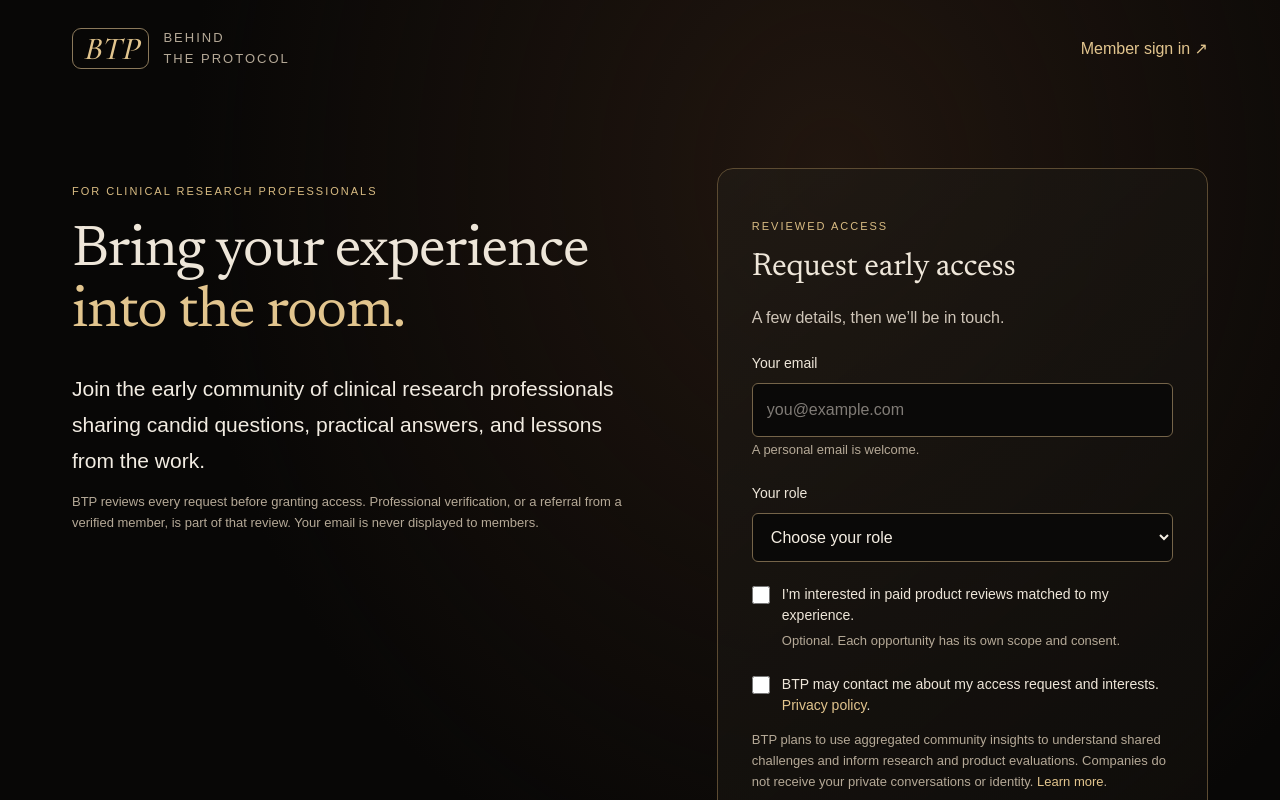
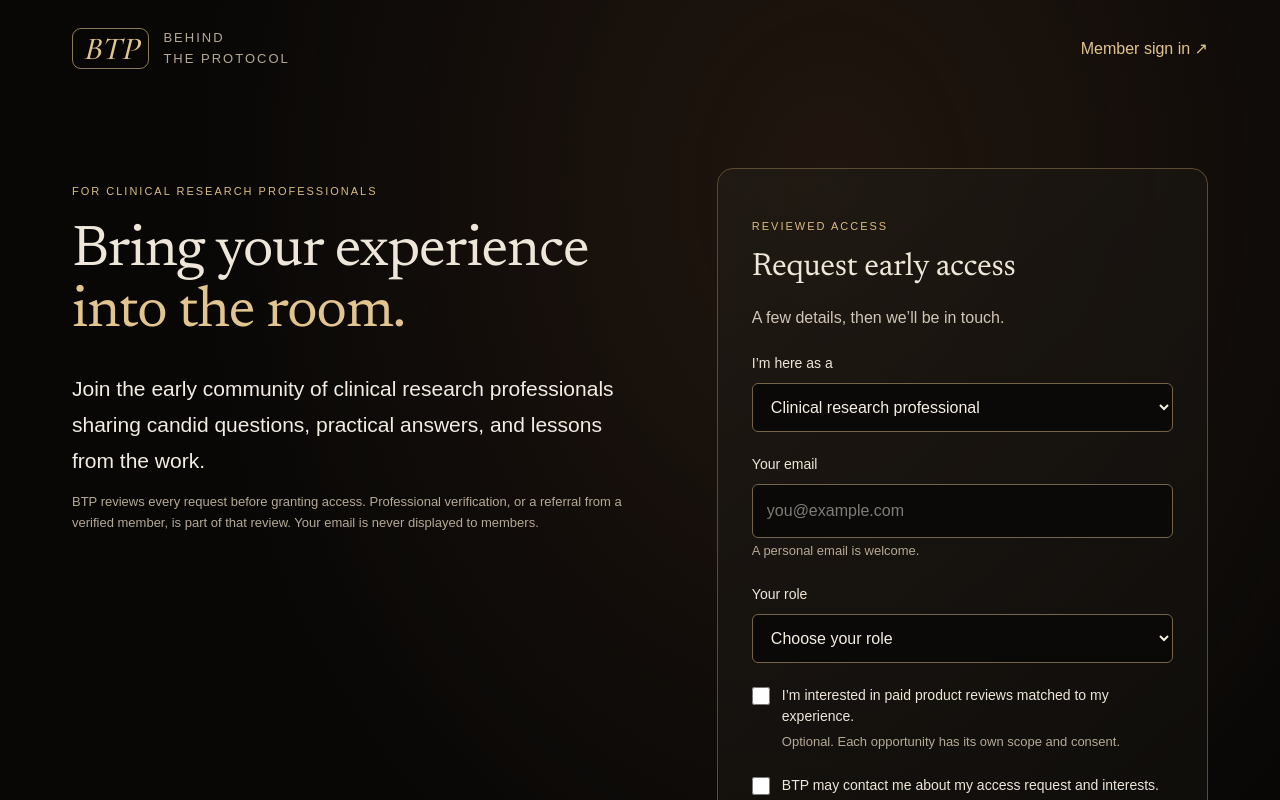
Before and after one commit to fortunainc/BTP, a Next.js app: page /join in a window 1280 px wide. Shown: the top 800 px of the page. Built offline with nearby package versions, Linux system fonts and the light colour scheme; no server answers.

Commit message:
Add founder product-review waiting list alongside professional access (#50)

```diff
--- a/app/admin/waitlist/page.tsx
+++ b/app/admin/waitlist/page.tsx
@@ -1,5 +1,6 @@
  'use client';
 import Link from 'next/link';
+import { FOUNDER_WAITLIST_ROLE } from '@/lib/waitlist-options';
 import { useEffect, useState, useCallback } from 'react';
 import { useAuth } from '@/components/AuthContext';
 type Entry = { id:string; email:string; role:string|null; paidReviewInterest:boolean; source:string; referrer:string|null; eligible:boolean; status:string; createdAt:string; professionalVerifiedAt:string|null };
@@ -19,14 +20,14 @@ export default function WaitlistAdmin() {
   if(loading)return <main className="p-8">Loading…</main>;
   if(!isAdmin)return <main className="p-8">Founder access required. <Link href="/sign-in">Sign in</Link></main>;
   const all=data?.entries||[];
-  const rows=all.filter(r=>(filter!=='paid'||r.paidReviewInterest)&&(filter!=='waiting'||r.status==='requested')&&`${r.email} ${r.role||''} ${r.referrer||''}`.toLowerCase().includes(search.toLowerCase()));
+  const rows=all.filter(r=>(filter!=='paid'||r.paidReviewInterest)&&(filter!=='waiting'||(r.status==='requested'&&r.role!==FOUNDER_WAITLIST_ROLE))&&(filter!=='founder'||r.role===FOUNDER_WAITLIST_ROLE)&&`${r.email} ${r.role||''} ${r.referrer||''}`.toLowerCase().includes(search.toLowerCase()));
   const cell='px-4 py-3 text-left align-top';
   return <main className="min-h-screen bg-[#080706] px-5 py-10 text-[#eee6d9]"><div className="mx-auto max-w-6xl"><Link href="/admin/founder" className="text-[#e2c58e]">← Founder view</Link><h1 className="mt-6 text-4xl">The BTP waitlist.</h1><p className="mt-3 text-slate-400">Community first. Paid reviews are an optional interest, not research consent. Invitations do not bypass the existing account approval step.</p>
-    <div className="my-8 grid grid-cols-2 gap-4 md:grid-cols-4">{[['On the list',all.length],['Paid review interest',all.filter(r=>r.paidReviewInterest).length],['Waiting for invitation',all.filter(r=>r.status==='requested').length],['Created an account',all.filter(r=>r.status==='joined').length]].map(([label,n])=><div key={label} className="rounded-xl border border-[#5c4b32] p-5"><p className="text-3xl text-[#e2c58e]">{n}</p><p>{label}</p></div>)}</div>
+    <div className="my-8 grid grid-cols-2 gap-4 md:grid-cols-4">{[['On the list',all.length],['Paid review interest',all.filter(r=>r.paidReviewInterest).length],['Waiting for invitation',all.filter(r=>r.status==='requested'&&r.role!==FOUNDER_WAITLIST_ROLE).length],['Created an account',all.filter(r=>r.status==='joined').length]].map(([label,n])=><div key={label} className="rounded-xl border border-[#5c4b32] p-5"><p className="text-3xl text-[#e2c58e]">{n}</p><p>{label}</p></div>)}</div>
     {error&&<p role="alert" className="my-4 text-red-300">{error}</p>}
-    <div className="mb-5 flex flex-wrap gap-3"><input aria-label="Search waitlist" placeholder="Search email, role or referrer" value={search} onChange={e=>setSearch(e.target.value)} className="rounded border border-[#5c4b32] bg-black p-3"/><select aria-label="Filter waitlist" value={filter} onChange={e=>setFilter(e.target.value)} className="rounded border border-[#5c4b32] bg-black p-3"><option value="all">Everyone</option><option value="paid">Paid reviews</option><option value="waiting">Waiting</option></select><a href="/api/admin/waitlist?format=csv" className="rounded border border-[#5c4b32] p-3 text-[#e2c58e]">Download all as CSV</a><Link href="/invite" className="rounded border border-[#5c4b32] p-3 text-[#e2c58e]">My referral link</Link></div>
+    <div className="mb-5 flex flex-wrap gap-3"><input aria-label="Search waitlist" placeholder="Search email, role or referrer" value={search} onChange={e=>setSearch(e.target.value)} className="rounded border border-[#5c4b32] bg-black p-3"/><select aria-label="Filter waitlist" value={filter} onChange={e=>setFilter(e.target.value)} className="rounded border border-[#5c4b32] bg-black p-3"><option value="all">Everyone</option><option value="founder">Founders / product teams</option><option value="paid">Paid reviews</option><option value="waiting">Waiting</option></select><a href="/api/admin/waitlist?format=csv" className="rounded border border-[#5c4b32] p-3 text-[#e2c58e]">Download all as CSV</a><Link href="/invite" className="rounded border border-[#5c4b32] p-3 text-[#e2c58e]">My referral link</Link></div>
     {!data&&!error&&<p>Loading requests…</p>}
-    <div className="overflow-x-auto"><table className="w-full text-sm"><thead><tr>{['Professional','Interest','Source','Access route','Status','Action'].map(h=><th key={h} className={cell}>{h}</th>)}</tr></thead><tbody>{rows.map(r=><tr key={r.id} className="border-t border-[#3a3023]"><td className={cell}>{r.email}<small className="block text-slate-400">{r.role||'Role not supplied'} · {new Date(r.createdAt).toLocaleDateString()}</small></td><td className={cell}>{r.paidReviewInterest?'Community and paid reviews':'Community'}</td><td className={cell}>{r.referrer?`Referred by ${r.referrer}`:r.source}</td><td className={cell}>{r.professionalVerifiedAt?'Profession verified':r.eligible?'Verified member referral':'Verification needed'}</td><td className={`${cell} capitalize`}>{r.status==='joined'?'Account created':r.status}</td><td className={cell}>{r.status==='requested'&&<button disabled={busy===r.id} onClick={()=>void act(r,r.eligible?'invite':'verify')} className="rounded border border-[#8b795b] px-3 py-2 text-[#e2c58e] disabled:opacity-50">{busy===r.id?'Saving…':r.eligible?'Send invitation':'Record verification'}</button>}</td></tr>)}</tbody></table>{data&&rows.length===0&&<p className="py-6 text-slate-400">No matching requests yet.</p>}</div>
+    <div className="overflow-x-auto"><table className="w-full text-sm"><thead><tr>{['Professional','Interest','Source','Access route','Status','Action'].map(h=><th key={h} className={cell}>{h}</th>)}</tr></thead><tbody>{rows.map(r=><tr key={r.id} className="border-t border-[#3a3023]"><td className={cell}>{r.email}<small className="block text-slate-400">{r.role||'Role not supplied'} · {new Date(r.createdAt).toLocaleDateString()}</small></td><td className={cell}>{r.role===FOUNDER_WAITLIST_ROLE?'Product review interest':r.paidReviewInterest?'Community and paid reviews':'Community'}</td><td className={cell}>{r.referrer?`Referred by ${r.referrer}`:r.source}</td><td className={cell}>{r.role===FOUNDER_WAITLIST_ROLE?'Not a membership request':r.professionalVerifiedAt?'Profession verified':r.eligible?'Verified member referral':'Verification needed'}</td><td className={`${cell} capitalize`}>{r.status==='joined'?'Account created':r.status}</td><td className={cell}>{r.status==='requested'&&r.role!==FOUNDER_WAITLIST_ROLE&&<button disabled={busy===r.id} onClick={()=>void act(r,r.eligible?'invite':'verify')} className="rounded border border-[#8b795b] px-3 py-2 text-[#e2c58e] disabled:opacity-50">{busy===r.id?'Saving…':r.eligible?'Send invitation':'Record verification'}</button>}</td></tr>)}</tbody></table>{data&&rows.length===0&&<p className="py-6 text-slate-400">No matching requests yet.</p>}</div>
     <h2 className="mb-4 mt-12 text-3xl">Where referrals come from.</h2><p className="mb-5 text-slate-400">One signup is counted once. These are signups and account creations, not link clicks or verified membership totals.</p><div className="overflow-x-auto"><table className="w-full text-sm"><thead><tr>{['Referrer','Signups','Paid review interest','Invited','Account created','Link'].map(h=><th key={h} className={cell}>{h}</th>)}</tr></thead><tbody>{data?.referrals.map(r=><tr key={r.id} className="border-t border-[#3a3023]"><td className={cell}>{r.handle}{!r.active&&' (inactive)'}</td><td className={cell}>{r.requested}</td><td className={cell}>{r.paid}</td><td className={cell}>{r.invited}</td><td className={cell}>{r.joined}</td><td className={cell}>{r.link&&<input aria-label={`Referral link for ${r.handle}`} readOnly value={r.link} onFocus={e=>e.target.select()} className="w-64 rounded border border-[#5c4b32] bg-black p-2"/>}</td></tr>)}</tbody></table></div>
     <p className="mt-8 text-sm text-slate-400">Only approved members can issue referral links. An inactive or suspended referrer cannot qualify new requests. Waitlist contact details stay private to BTP.</p></div></main>;
 }
--- a/app/api/admin/waitlist/route.ts
+++ b/app/api/admin/waitlist/route.ts
@@ -2,6 +2,7 @@ import { NextRequest, NextResponse } from 'next/server';
 import { verifyAdminAccess } from '@/lib/admin-auth';
 import { prisma } from '@/lib/prisma';
 import { isApprovedMember } from '@/lib/access-policy';
+import { FOUNDER_WAITLIST_ROLE } from '@/lib/waitlist-options';
 import { csvCell } from '@/lib/waitlist';
 const headers = { 'Cache-Control': 'private, no-store' };
 export async function GET(req: NextRequest) {
@@ -13,7 +14,7 @@ export async function GET(req: NextRequest) {
   const byId = new Map(members.map(m => [m.id, m]));
   const entries = rows.map(r => {
     const ref = r.referrerId ? byId.get(r.referrerId) : undefined;
-    return { ...r, referrer: ref?.handle || null, eligible: Boolean(r.professionalVerifiedAt || (ref && isApprovedMember(ref))) };
+    return { ...r, referrer: ref?.handle || null, eligible: r.role !== FOUNDER_WAITLIST_ROLE && Boolean(r.professionalVerifiedAt || (ref && isApprovedMember(ref))) };
   });
   if (req.nextUrl.searchParams.get('format') === 'csv') {
     const fields = ['Email', 'Role', 'Paid review interest', 'Source', 'Referrer', 'Eligible', 'Status', 'Requested'];
@@ -34,6 +35,7 @@ export async function PATCH(req: NextRequest) {
   if (typeof body.id !== 'string') return NextResponse.json({ error: 'Choose a request.' }, { status: 400, headers });
   const row = await prisma.accessRequest.findUnique({ where: { id: body.id } });
   if (!row) return NextResponse.json({ error: 'Request not found.' }, { status: 404, headers });
+  if (row.role === FOUNDER_WAITLIST_ROLE) return NextResponse.json({ error: 'This is founder product-review interest, not a community access request.' }, { status: 409, headers });
   if (body.action === 'verify') {
     const note = typeof body.note === 'string' ? body.note.trim() : '';
     if (note.length < 8 || note.length > 300) return NextResponse.json({ error: 'Briefly record how you checked their professional experience.' }, { status: 400, headers });
--- a/app/companies/page.tsx
+++ b/app/companies/page.tsx
@@ -29,7 +29,7 @@ export default function CompaniesPage() {
         <p className="bw-kicker">BTP Product Review · For founders and product teams</p>
         <h1>Build what clinical trial teams <em>actually need.</em></h1>
         <p className="bw-lead">Get your product in front of professionals matched to the work it needs to support. Leave knowing what to improve and why.</p>
-        <div className="co-ctas"><a className="co-btn" href="#inquire">Discuss your product →</a></div>
+        <div className="co-ctas"><a className="co-btn" href="#inquire">Discuss your product →</a><Link href="/join?audience=founder">Not ready yet? Join the waiting list →</Link></div>
       </section>
 
       <section className="co-sec" aria-labelledby="how">
--- a/app/join/page.tsx
+++ b/app/join/page.tsx
@@ -2,5 +2,5 @@ import { Suspense } from 'react';
 import type { Metadata } from 'next';
 import WaitlistForm from './waitlist-form';
 import './waitlist.css';
-export const metadata: Metadata = { title: 'Request early access | Behind the Protocol', description: 'Request early access to BTP, the private community for clinical research professionals. Access reviewed by BTP.' };
+export const metadata: Metadata = { title: 'Join the waiting list | Behind the Protocol', description: 'Join BTP as a clinical research professional or register founder interest in product reviews.' };
 export default function JoinPage() { return <Suspense fallback={<main>Loading the waitlist…</main>}><WaitlistForm /></Suspense>; }
--- a/app/join/waitlist-form.tsx
+++ b/app/join/waitlist-form.tsx
@@ -2,35 +2,37 @@
 import Link from 'next/link';
 import { useSearchParams } from 'next/navigation';
 import { FormEvent, useState } from 'react';
-import { WAITLIST_ROLES } from '@/lib/waitlist-options';
+import { WAITLIST_ROLES, FOUNDER_WAITLIST_ROLE } from '@/lib/waitlist-options';
 export default function WaitlistForm() {
   const params = useSearchParams();
+  const [audience, setAudience] = useState(params.get('audience') === 'founder' ? 'founder' : 'professional');
+  const founder = audience === 'founder';
   const [busy, setBusy] = useState(false), [error, setError] = useState(''), [done, setDone] = useState(false);
   async function submit(e: FormEvent<HTMLFormElement>) {
     e.preventDefault(); setBusy(true); setError('');
     const f = new FormData(e.currentTarget);
     try {
       const res = await fetch('/api/join', { method: 'POST', headers: { 'Content-Type': 'application/json' }, body: JSON.stringify({
-        email: f.get('email'), role: f.get('role'), website: f.get('website'), code: params.get('ref') || '',
+        email: f.get('email'), role: founder ? FOUNDER_WAITLIST_ROLE : f.get('role'), website: f.get('website'), code: params.get('ref') || '',
         source: params.get('utm_source') || 'direct', paidReviewInterest: f.get('paid') === 'on', contactConsent: f.get('consent') === 'on'
       }) });
       const data = await res.json(); if (!res.ok) throw new Error(data.error || 'Please try again.'); setDone(true);
     } catch (e) { setError(e instanceof Error ? e.message : 'We could not save your request. Your details are still here. Please try again.'); } finally { setBusy(false); }
   }
   return <div className="bw"><header><Link href="/" className="bw-brand"><span>BTP</span><small>BEHIND<br/>THE PROTOCOL</small></Link><Link href="/sign-in">Member sign in ↗</Link></header>
-    <main className="bw-grid"><section><p className="bw-kicker">For clinical research professionals</p><h1>Bring your experience <em>into the room.</em></h1>
-    <p className="bw-lead">Join the early community of clinical research professionals sharing candid questions, practical answers, and lessons from the work.</p>
-    <p className="bw-small">BTP reviews every request before granting access. Professional verification, or a referral from a verified member, is part of that review. Your email is never displayed to members.</p></section>
-    <section className="bw-card" aria-labelledby="join-title">{done ? <div role="status"><p className="bw-kicker">Request received</p><h2 id="join-title">Your request is in.</h2><p>BTP will contact you about access and any verification needed. Thank you for helping build a community around the people doing the work.</p><p>Already on the list? Your original request stays in place. Contact BTP if you need to update it.</p><Link href="/">Explore BTP →</Link></div> : <>
-    <p className="bw-kicker">Reviewed access</p><h2 id="join-title">Request early access</h2><p>A few details, then we’ll be in touch.</p>
-    <form onSubmit={submit}><label htmlFor="email">Your email</label><input id="email" name="email" type="email" autoComplete="email" maxLength={254} required placeholder="you@example.com"/><small>A personal email is welcome.</small>
-    <label htmlFor="role">Your role</label><select id="role" name="role" required defaultValue=""><option value="" disabled>Choose your role</option>{WAITLIST_ROLES.map(r => <option key={r}>{r}</option>)}</select>
+    <main className="bw-grid"><section><p className="bw-kicker">{founder ? 'For founders and product teams' : 'For clinical research professionals'}</p><h1>{founder ? <>Build what clinical trial teams <em>actually need.</em></> : <>Bring your experience <em>into the room.</em></>}</h1>
+    <p className="bw-lead">{founder ? 'Join the waiting list for product feedback from verified clinical research professionals matched to the work your product supports.' : 'Join the early community of clinical research professionals sharing candid questions, practical answers, and lessons from the work.'}</p>
+    <p className="bw-small">{founder ? 'Register your interest now. Any product review has its scope, timing and fees agreed before work begins. Joining this list does not grant community access.' : 'BTP reviews every request before granting access. Professional verification, or a referral from a verified member, is part of that review. Your email is never displayed to members.'}</p></section>
+    <section className="bw-card" aria-labelledby="join-title">{done ? <div role="status"><p className="bw-kicker">Request received</p><h2 id="join-title">Your request is in.</h2><p>{founder ? 'Your interest in product reviews is saved. BTP may contact you about availability and next steps. No review is booked and no payment is due.' : 'BTP will contact you about access and any verification needed. Thank you for helping build a community around the people doing the work.'}</p><p>Already on the list? Your original request stays in place. Contact BTP if you need to update it.</p><Link href="/">Explore BTP →</Link></div> : <>
+    <p className="bw-kicker">{founder ? 'Product review interest' : 'Reviewed access'}</p><h2 id="join-title">{founder ? 'Join the waiting list' : 'Request early access'}</h2><p>A few details, then we’ll be in touch.</p>
+    <form onSubmit={submit}><label htmlFor="audience">I’m here as a</label><select id="audience" value={audience} onChange={e => { setAudience(e.target.value); setError(''); }}><option value="professional">Clinical research professional</option><option value="founder">Founder or product team</option></select><label htmlFor="email">Your email</label><input id="email" name="email" type="email" autoComplete="email" maxLength={254} required placeholder="you@example.com"/><small>A personal email is welcome.</small>
+    {!founder && <><label htmlFor="role">Your role</label><select id="role" name="role" required defaultValue=""><option value="" disabled>Choose your role</option>{WAITLIST_ROLES.map(r => <option key={r}>{r}</option>)}</select></>}
     <div className="bw-trap" aria-hidden="true"><label htmlFor="website">Website</label><input id="website" name="website" tabIndex={-1} autoComplete="off"/></div>
-    <label className="bw-check"><input type="checkbox" name="paid"/><span>I’m interested in paid product reviews matched to my experience.<small>Optional. Each opportunity has its own scope and consent.</small></span></label>
-    <label className="bw-check"><input type="checkbox" name="consent" required/><span>BTP may contact me about my access request and interests. <Link href="/privacy">Privacy policy</Link>.</span></label>
-    <p className="bw-small">BTP plans to use aggregated community insights to understand shared challenges and inform research and product evaluations. Companies do not receive your private conversations or identity. <Link href="/privacy#aggregated">Learn more</Link>.</p>
-    {params.get('ref') && <p className="bw-small">You arrived through a member referral. We’ll check that it is active when you submit.</p>}
-    {error && <p role="alert" className="bw-error">{error}</p>}<button disabled={busy}>{busy ? 'Saving…' : 'Request early access →'}</button>
-    <p className="bw-small">No account needed to request access. Paid reviews are optional and separate from community membership.</p></form></>}</section></main>
+    {!founder && <label className="bw-check"><input type="checkbox" name="paid"/><span>I’m interested in paid product reviews matched to my experience.<small>Optional. Each opportunity has its own scope and consent.</small></span></label>}
+    <label className="bw-check"><input key={audience} type="checkbox" name="consent" required/><span>{founder ? 'BTP may contact me about product reviews and my waiting-list request.' : 'BTP may contact me about my access request and interests.'}{' '}<Link href="/privacy">Privacy policy</Link>.</span></label>
+    {!founder && <p className="bw-small">BTP plans to use aggregated community insights to understand shared challenges and inform research and product evaluations. Companies do not receive your private conversations or identity. <Link href="/privacy#aggregated">Learn more</Link>.</p>}
+    {!founder && params.get('ref') && <p className="bw-small">You arrived through a member referral. We’ll check that it is active when you submit.</p>}
+    {error && <p role="alert" className="bw-error">{error}</p>}<button disabled={busy}>{busy ? 'Saving…' : founder ? 'Join the waiting list →' : 'Request early access →'}</button>
+    <p className="bw-small">{founder ? <>No account or payment needed. Ready to discuss your product? <Link href="/companies#inquire">Tell us about it →</Link></> : 'No account needed to request access. Paid reviews are optional and separate from community membership.'}</p></form></>}</section></main>
     <footer><span>Behind the Protocol · Behind The Protocol Inc.</span><Link href="/support">Contact BTP</Link></footer></div>;
 }
--- a/lib/waitlist-options.ts
+++ b/lib/waitlist-options.ts
@@ -1 +1,3 @@
 export const WAITLIST_ROLES = ['Coordinator', 'CRA or monitor', 'Research nurse', 'Site manager', 'Clinical operations', 'Investigator', 'Other clinical research role'] as const;
+
+export const FOUNDER_WAITLIST_ROLE = 'Founder or product team';
--- a/lib/waitlist.ts
+++ b/lib/waitlist.ts
@@ -2,14 +2,14 @@ import { prisma } from '@/lib/prisma';
 import { normalizeEmail } from '@/lib/work-email';
 import { isApprovedMember } from '@/lib/access-policy';
 
-import { WAITLIST_ROLES } from '@/lib/waitlist-options';
+import { WAITLIST_ROLES, FOUNDER_WAITLIST_ROLE } from '@/lib/waitlist-options';
 export function parseWaitlist(body: Record<string, unknown>) {
   const email = normalizeEmail(body.email);
-  const role = typeof body.role === 'string' && WAITLIST_ROLES.includes(body.role as typeof WAITLIST_ROLES[number]) ? body.role : null;
+  const role = typeof body.role === 'string' && (body.role === FOUNDER_WAITLIST_ROLE || WAITLIST_ROLES.includes(body.role as typeof WAITLIST_ROLES[number])) ? body.role : null;
   const code = typeof body.code === 'string' ? body.code.trim() : '';
   const source = typeof body.source === 'string' && /^[a-zA-Z0-9_ -]{1,60}$/.test(body.source) ? body.source : 'direct';
   if (!email || !role || body.contactConsent !== true || (code && !/^[A-Za-z0-9_-]{4,20}$/.test(code))) return null;
-  return { email, role, code, source, paidReviewInterest: body.paidReviewInterest === true };
+  return { email, role, code: role === FOUNDER_WAITLIST_ROLE ? '' : code, source, paidReviewInterest: role !== FOUNDER_WAITLIST_ROLE && body.paidReviewInterest === true };
 }
 export async function activeReferrer(code: string) {
   const member = await prisma.user.findUnique({ where: { referralCode: code }, select: { id: true, userRole: true, verificationStatus: true, isSuspended: true } });
```
Also changed, not shown: 2 other files (tests, documents, lock files or other folders).
